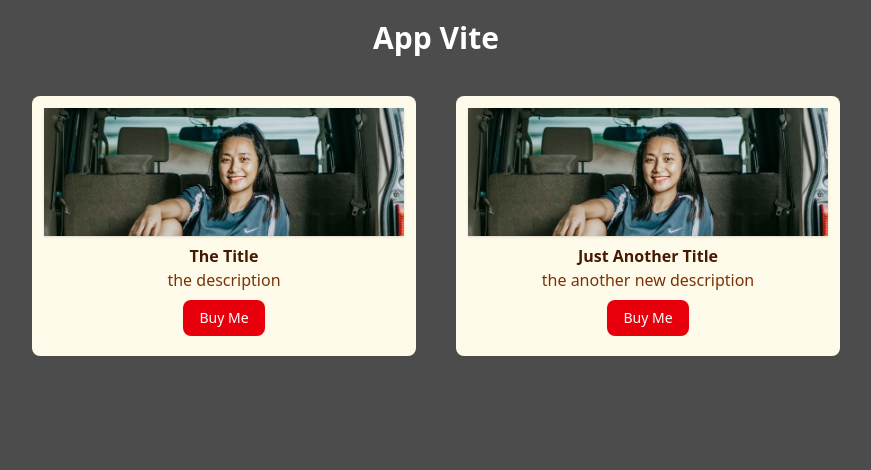
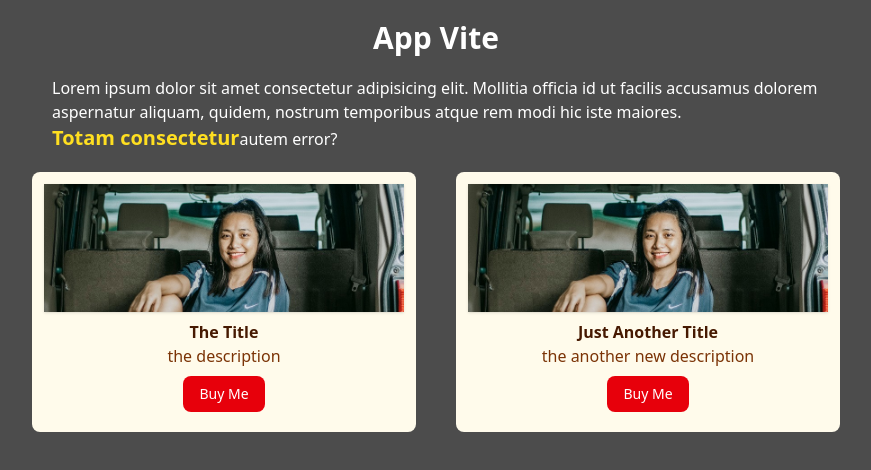
Before and after one commit to StenixDev/Codex, a React (Vite) app in the folder vite/: page / in a window 1280 px wide. Shown: the top 470 px of the page, without its empty margins (204-1075 px from the left). Built offline with nearby package versions, Linux system fonts and the light colour scheme.

Commit message:
[vite] - installed Tooltip Card from aceternity UI

```diff
--- a/vite/package.json
+++ b/vite/package.json
@@ -15,6 +15,7 @@
     "class-variance-authority": "^0.7.1",
     "clsx": "^2.1.1",
     "lucide-react": "^0.562.0",
+    "motion": "^12.26.2",
     "react": "^19.2.0",
     "react-dom": "^19.2.0",
     "tailwind-merge": "^3.4.0",
--- a/vite/src/App.tsx
+++ b/vite/src/App.tsx
@@ -1,9 +1,24 @@
 import Card from './components/card';
+import { Tooltip } from '@/components/ui/tooltip-card';
 
 function App() {
   return (
-    <div className=''>
+    <div className='w-3xl mx-auto'>
       <h1 className='text-3xl font-bold text-center py-5'>App Vite</h1>
+      <p>
+        Lorem ipsum dolor sit amet consectetur adipisicing elit. Mollitia
+        officia id ut facilis accusamus dolorem aspernatur aliquam, quidem,
+        nostrum temporibus atque rem modi hic iste maiores.{' '}
+        <Tooltip
+          containerClassName='text-neutral-600 dark:text-neutral-400'
+          content='words frequently found within Lorem ipsum placeholder text'
+        >
+          <span className='font-bold text-xl text-yellow-300'>
+            Totam consectetur
+          </span>
+        </Tooltip>
+        autem error?
+      </p>
       <div className='flex justify-center'>
         <Card
           title='The Title'
--- /dev/null
+++ b/vite/src/components/ui/tooltip-card.tsx
@@ -0,0 +1,188 @@
+"use client";
+import React, { useState, useRef, useEffect } from "react";
+import { motion, AnimatePresence } from "motion/react";
+import { cn } from "@/lib/utils";
+
+export const Tooltip = ({
+  content,
+  children,
+  containerClassName,
+}: {
+  content: string | React.ReactNode;
+  children: React.ReactNode;
+  containerClassName?: string;
+}) => {
+  const [isVisible, setIsVisible] = useState(false);
+  const [mouse, setMouse] = useState<{ x: number; y: number }>({ x: 0, y: 0 });
+  const [height, setHeight] = useState(0);
+  const [position, setPosition] = useState<{ x: number; y: number }>({
+    x: 0,
+    y: 0,
+  });
+  const contentRef = useRef<HTMLDivElement>(null);
+  const containerRef = useRef<HTMLDivElement>(null);
+
+  useEffect(() => {
+    if (isVisible && contentRef.current) {
+      setHeight(contentRef.current.scrollHeight);
+    }
+  }, [isVisible, content]);
+
+  const calculatePosition = (mouseX: number, mouseY: number) => {
+    if (!contentRef.current || !containerRef.current)
+      return { x: mouseX + 12, y: mouseY + 12 };
+
+    const tooltip = contentRef.current;
+    const container = containerRef.current;
+    const containerRect = container.getBoundingClientRect();
+    const viewportWidth = window.innerWidth;
+    const viewportHeight = window.innerHeight;
+
+    // Get tooltip dimensions
+    const tooltipWidth = 240; // min-w-[15rem] = 240px
+    const tooltipHeight = tooltip.scrollHeight;
+
+    // Calculate absolute position relative to viewport
+    const absoluteX = containerRect.left + mouseX;
+    const absoluteY = containerRect.top + mouseY;
+
+    let finalX = mouseX + 12;
+    let finalY = mouseY + 12;
+
+    // Check if tooltip goes beyond right edge
+    if (absoluteX + 12 + tooltipWidth > viewportWidth) {
+      finalX = mouseX - tooltipWidth - 12;
+    }
+
+    // Check if tooltip goes beyond left edge
+    if (absoluteX + finalX < 0) {
+      finalX = -containerRect.left + 12;
+    }
+
+    // Check if tooltip goes beyond bottom edge
+    if (absoluteY + 12 + tooltipHeight > viewportHeight) {
+      finalY = mouseY - tooltipHeight - 12;
+    }
+
+    // Check if tooltip goes beyond top edge
+    if (absoluteY + finalY < 0) {
+      finalY = -containerRect.top + 12;
+    }
+
+    return { x: finalX, y: finalY };
+  };
+
+  const updateMousePosition = (mouseX: number, mouseY: number) => {
+    setMouse({ x: mouseX, y: mouseY });
+    const newPosition = calculatePosition(mouseX, mouseY);
+    setPosition(newPosition);
+  };
+
+  const handleMouseEnter = (e: React.MouseEvent<HTMLDivElement>) => {
+    setIsVisible(true);
+    const rect = e.currentTarget.getBoundingClientRect();
+    const mouseX = e.clientX - rect.left;
+    const mouseY = e.clientY - rect.top;
+    updateMousePosition(mouseX, mouseY);
+  };
+
+  const handleMouseLeave = () => {
+    setMouse({ x: 0, y: 0 });
+    setPosition({ x: 0, y: 0 });
+    setIsVisible(false);
+  };
+
+  const handleMouseMove = (e: React.MouseEvent<HTMLDivElement>) => {
+    if (!isVisible) return;
+    const rect = e.currentTarget.getBoundingClientRect();
+    const mouseX = e.clientX - rect.left;
+    const mouseY = e.clientY - rect.top;
+    updateMousePosition(mouseX, mouseY);
+  };
+
+  const handleTouchStart = (e: React.TouchEvent<HTMLDivElement>) => {
+    const touch = e.touches[0];
+    const rect = e.currentTarget.getBoundingClientRect();
+    const mouseX = touch.clientX - rect.left;
+    const mouseY = touch.clientY - rect.top;
+    updateMousePosition(mouseX, mouseY);
+    setIsVisible(true);
+  };
+
+  const handleTouchEnd = () => {
+    // Delay hiding to allow for tap interaction
+    setTimeout(() => {
+      setIsVisible(false);
+      setMouse({ x: 0, y: 0 });
+      setPosition({ x: 0, y: 0 });
+    }, 2000);
+  };
+
+  const handleClick = (e: React.MouseEvent<HTMLDivElement>) => {
+    // Toggle visibility on click for mobile devices
+    if (window.matchMedia("(hover: none)").matches) {
+      e.preventDefault();
+      if (isVisible) {
+        setIsVisible(false);
+        setMouse({ x: 0, y: 0 });
+        setPosition({ x: 0, y: 0 });
+      } else {
+        const rect = e.currentTarget.getBoundingClientRect();
+        const mouseX = e.clientX - rect.left;
+        const mouseY = e.clientY - rect.top;
+        updateMousePosition(mouseX, mouseY);
+        setIsVisible(true);
+      }
+    }
+  };
+
+  // Update position when tooltip becomes visible or content changes
+  useEffect(() => {
+    if (isVisible && contentRef.current) {
+      const newPosition = calculatePosition(mouse.x, mouse.y);
+      setPosition(newPosition);
+    }
+  }, [isVisible, height, mouse.x, mouse.y]);
+
+  return (
+    <div
+      ref={containerRef}
+      className={cn("relative inline-block", containerClassName)}
+      onMouseEnter={handleMouseEnter}
+      onMouseLeave={handleMouseLeave}
+      onMouseMove={handleMouseMove}
+      onTouchStart={handleTouchStart}
+      onTouchEnd={handleTouchEnd}
+      onClick={handleClick}
+    >
+      {children}
+      <AnimatePresence>
+        {isVisible && (
+          <motion.div
+            key={String(isVisible)}
+            initial={{ height: 0, opacity: 1 }}
+            animate={{ height, opacity: 1 }}
+            exit={{ height: 0, opacity: 0 }}
+            transition={{
+              type: "spring",
+              stiffness: 200,
+              damping: 20,
+            }}
+            className="pointer-events-none absolute z-50 min-w-[15rem] overflow-hidden rounded-md border border-transparent bg-white shadow-sm ring-1 shadow-black/5 ring-black/5 dark:bg-neutral-900 dark:shadow-white/10 dark:ring-white/5"
+            style={{
+              top: position.y,
+              left: position.x,
+            }}
+          >
+            <div
+              ref={contentRef}
+              className="p-2 text-sm text-neutral-600 md:p-4 dark:text-neutral-400"
+            >
+              {content}
+            </div>
+          </motion.div>
+        )}
+      </AnimatePresence>
+    </div>
+  );
+};
```
Also changed, not shown: vite/components.json, 1 other file (tests, documents, lock files or other folders).
